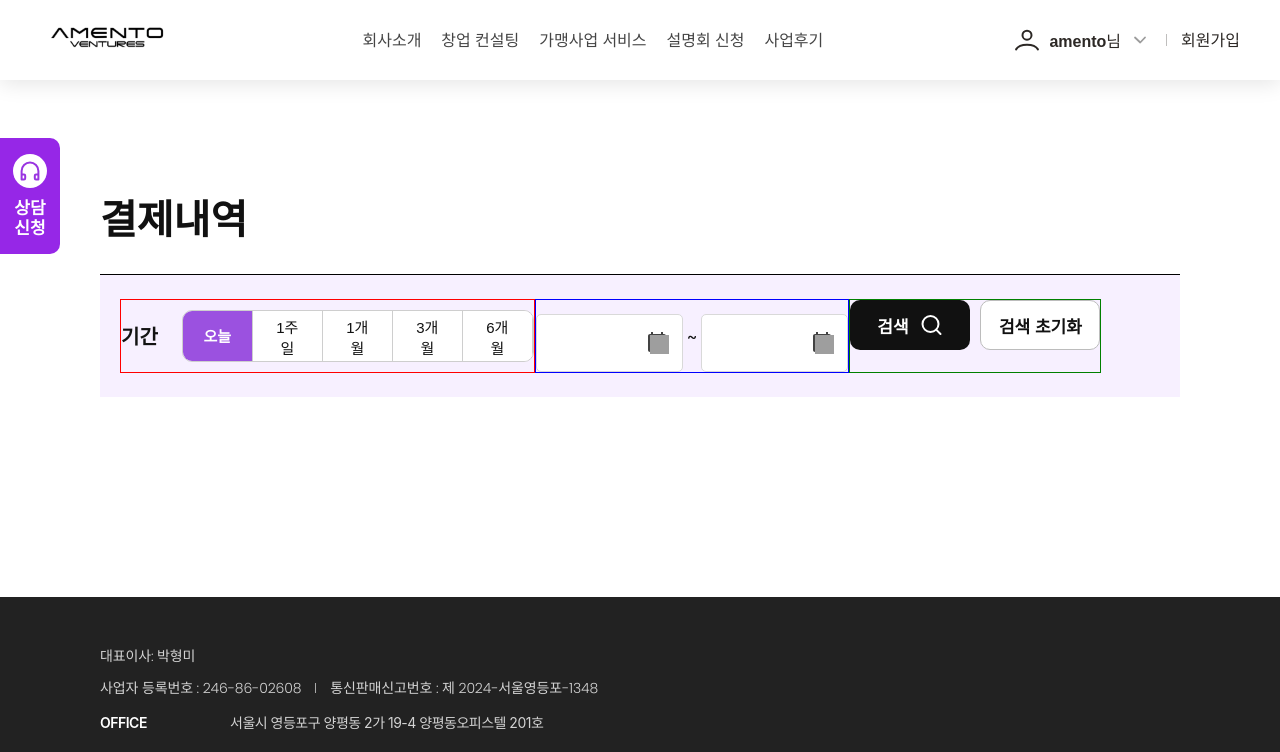
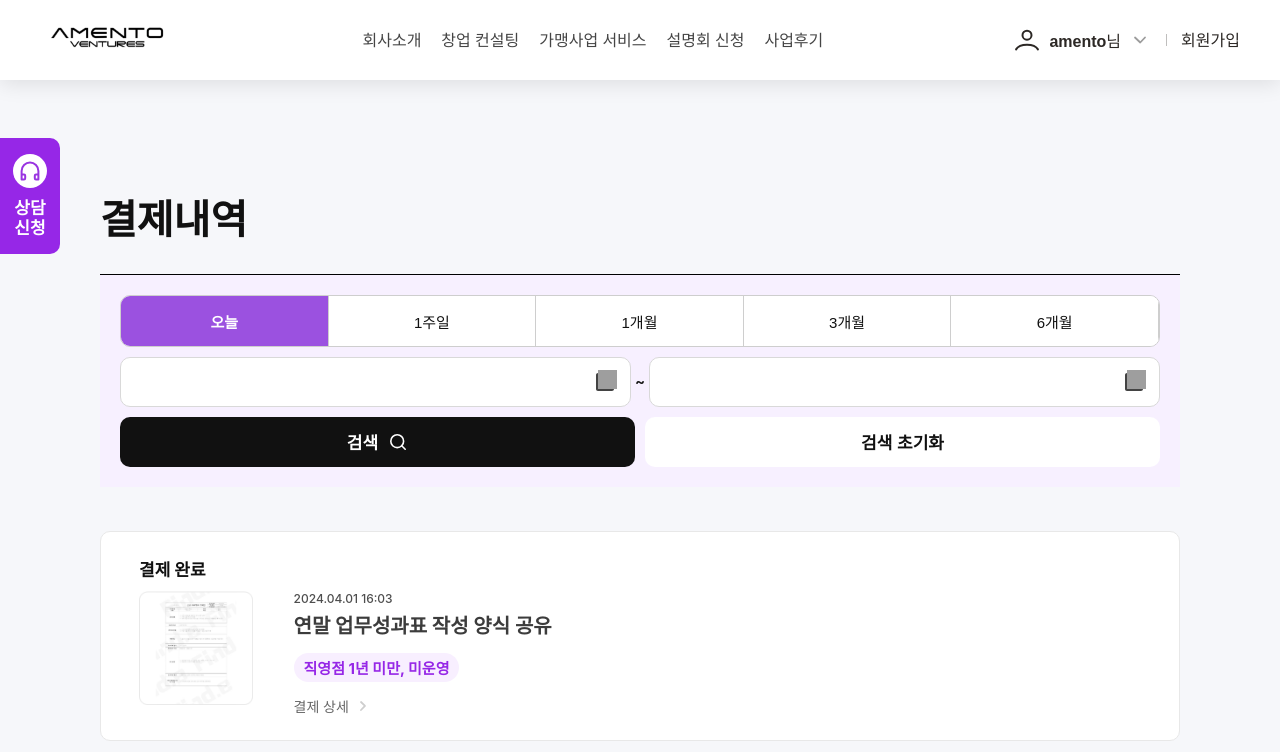
Before and after one commit to kimyeji89/amento, a React (Create React App) app: page /payHistory in a window 1280 px wide. Shown: the top 752 px of the page. Built offline with nearby package versions, Linux system fonts and the light colour scheme; a web font is replaced by a local one.

Commit message:
[ADD] 결제 내역 페이지 퍼블

```diff
--- a/src/components/form/FormDatePicker.jsx
+++ b/src/components/form/FormDatePicker.jsx
@@ -3,11 +3,12 @@ import { css } from "@emotion/react";
 import { ReactComponent as CalendarIcon } from "@svgs/joinDetailPage/calendar.svg";
 import { useState } from "react";
 
-export default function FormDatePicker({ label }) {
+export default function FormDatePicker({ label, isSearchBar }) {
   const [inputValue, setInputValue] = useState("");
 
   const handleChange = (e) => {
-    setInputValue(e.target.value);
+    const value = e.target.value.trim();
+    setInputValue(value);
   };
 
   return (
@@ -17,9 +18,9 @@ export default function FormDatePicker({ label }) {
         type="date"
         value={inputValue}
         onChange={handleChange}
-        css={input_style(inputValue)}
+        css={input_style(inputValue, isSearchBar)}
       />
-      <CalendarIcon css={calendar_icon} />
+      <CalendarIcon css={calendar_icon(isSearchBar)} />
     </div>
   );
 }
@@ -57,27 +58,37 @@ const label_style = css`
   }
 `;
 
-const input_style = (inputValue) => css`
+const input_style = (inputValue, isSearchBar) => css`
   appearance: none;
   -webkit-appearance: none;
   -moz-appearance: none;
   -o-appearance: none;
 
-  padding: 19px 15px;
+  padding: ${isSearchBar ? "15px 14px" : "19px 15px"};
 
   border: 1px solid #d9d9d9;
   background-color: #fff;
   height: 100%;
-  border-radius: 5px;
-  color: #181818;
+  border-radius: ${isSearchBar ? "10px" : "5px"};
+  color: ${isSearchBar ? "#6a6a6a" : "#181818"};
   font-size: 15px;
   font-weight: 400;
   line-height: 17.9px;
   text-align: start;
 
+  @media (max-width: 430px) {
+    font-size: 13px;
+    padding: ${isSearchBar ? "10px 14px" : "13px 14px"};
+  }
+
   @media (max-width: 375px) {
     font-size: 12px;
-    padding: 15px 13px;
+    padding: ${isSearchBar ? "10px 14px" : "15px 13px"};
+  }
+
+  @media (max-width: 350px) {
+    font-size: 11px;
+    padding: ${isSearchBar ? "10px 4px" : "15px 13px"};
   }
 
   &::-webkit-calendar-picker-indicator {
@@ -112,12 +123,22 @@ const input_style = (inputValue) => css`
   }
 `;
 
-const calendar_icon = css`
+const calendar_icon = (isSearchBar) => css`
   position: absolute;
-  bottom: 18px;
+  bottom: ${isSearchBar ? "14px" : "18px"};
   right: 14px;
 
+  @media (max-width: 430px) {
+    width: ${isSearchBar ? "20px" : ""};
+    height: ${isSearchBar ? "20px" : ""};
+    bottom: ${isSearchBar ? "12px" : ""};
+  }
+
   @media (max-width: 375px) {
-    bottom: 13px;
+    bottom: ${isSearchBar ? "12px" : "13px"};
+  }
+
+  @media (max-width: 350px) {
+    right: ${isSearchBar ? "8px" : "14px"};
   }
 `;
--- a/src/components/ui/Header.jsx
+++ b/src/components/ui/Header.jsx
@@ -1,7 +1,7 @@
 /** @jsxImportSource @emotion/react */
 import { css } from "@emotion/react";
 import { Link } from "react-router-dom";
-import { useState, useEffect } from "react";
+import { useState } from "react";
 import useLocationControl from "@hooks/useLocationControl";
 import useIsMobile from "@hooks/useIsMobile";
 import { useHeaderHeight } from "@hooks/useHeaderHeight";
--- /dev/null
+++ b/src/data/payHistoryData.json
@@ -0,0 +1,16 @@
+[
+  {
+    "category": "결제 완료",
+    "product": "연말 업무성과표 작성 양식 공유",
+    "date": "2024.04.01 16:03",
+    "des": "직영점 1년 미만, 미운영",
+    "img": "/assets/images/payHistoryDetailPage/payProduct.png"
+  },
+  {
+    "category": "결제 취소",
+    "product": "연말 업무성과표 작성 양식 공유",
+    "date": "2024.04.01 15:00",
+    "des": "직영점 1년 미만",
+    "img": "/assets/images/payHistoryDetailPage/payProduct.png"
+  }
+]
--- a/src/pages/PayHistoryDetailPage/PayHistoryDetailPage.jsx
+++ b/src/pages/PayHistoryDetailPage/PayHistoryDetailPage.jsx
@@ -12,7 +12,7 @@ export default function PayHistoryDetailPage() {
     padding: ${headerHeight + 160}px 210px;
     background: #f6f7fa;
 
-    @media (max-width: 1280px) {
+    @media (max-width: 1480px) {
       padding: ${headerHeight + 120}px 100px;
     }
 
@@ -20,8 +20,8 @@ export default function PayHistoryDetailPage() {
       padding: ${headerHeight + 120}px 65px;
     }
 
-    @media (max-width: 430px) {
-      padding: ${headerHeight + 120}px 20px;
+    @media (max-width: 768px) {
+      padding: ${headerHeight + 34}px 20px;
     }
   `;
 
--- /dev/null
+++ b/src/pages/PayHistoryPage/LoadMoreBtn.jsx
@@ -0,0 +1,30 @@
+/** @jsxImportSource @emotion/react */
+import { css } from "@emotion/react";
+import { ReactComponent as DownIcon } from "@svgs/payHistoryPage/arrowDown.svg";
+
+export default function LoadMoreBtn() {
+  return (
+    <div css={container}>
+      <div>이전내역 더보기</div>
+      <DownIcon />
+    </div>
+  );
+}
+
+const container = css`
+  display: flex;
+  justify-content: center;
+  align-items: center;
+  flex-direction: row !important;
+  width: 100%;
+  height: 60px;
+  flex-direction: column;
+  align-items: center;
+  gap: 10px;
+  cursor: pointer;
+
+  border-radius: 10px;
+  border: 1px solid #cecece;
+  background: #fff;
+  box-shadow: 0px 6px 20px 0px rgba(235, 235, 235, 0.7);
+`;
--- a/src/pages/PayHistoryPage/PayHistoryPage.jsx
+++ b/src/pages/PayHistoryPage/PayHistoryPage.jsx
@@ -3,14 +3,22 @@ import { css } from "@emotion/react";
 import { useHeaderHeight } from "@hooks/useHeaderHeight";
 import TablePageTitle from "@components/table/TablePageTitle";
 import SearchBar from "./SearchBar";
+import PayItem from "./PayItem";
+import LoadMoreBtn from "./LoadMoreBtn";
+import payHistoryData from "@data/payHistoryData";
 
 export default function PayHistoryPage() {
   const { headerHeight } = useHeaderHeight();
 
   const page_wrap = css`
     padding: ${headerHeight + 160}px 210px;
+    background: #f6f7fa;
 
-    @media (max-width: 1280px) {
+    @media (max-width: 1680px) {
+      padding: ${headerHeight + 120}px 100px;
+    }
+
+    @media (max-width: 1480px) {
       padding: ${headerHeight + 120}px 100px;
     }
 
@@ -18,14 +26,42 @@ export default function PayHistoryPage() {
       padding: ${headerHeight + 120}px 65px;
     }
 
-    @media (max-width: 430px) {
-      padding: ${headerHeight + 120}px 20px;
+    @media (max-width: 768px) {
+      padding: ${headerHeight + 34}px 20px;
     }
   `;
+
   return (
     <div css={page_wrap}>
       <TablePageTitle title="결제내역" />
       <SearchBar />
+
+      <div css={item_wrap}>
+        {payHistoryData.map((item, index) => (
+          <PayItem
+            key={index}
+            category={item.category}
+            product={item.product}
+            date={item.date}
+            des={item.des}
+            img={item.img}
+          />
+        ))}
+      </div>
+
+      <LoadMoreBtn />
     </div>
   );
 }
+
+const item_wrap = css`
+  display: flex;
+  flex-direction: column;
+  gap: 20px;
+  padding: 44px 0 34px 0;
+
+  @media (max-width: 768px) {
+    gap: 20px;
+    padding: 34px 0;
+  }
+`;
--- /dev/null
+++ b/src/pages/PayHistoryPage/PayItem.jsx
@@ -0,0 +1,165 @@
+/** @jsxImportSource @emotion/react */
+import { css } from "@emotion/react";
+import { ReactComponent as ArrowRightIcon } from "@svgs/payHistoryPage/arrowRight.svg";
+import { Link } from "react-router-dom";
+
+export default function PayItem({ category, img, date, product, des }) {
+  return (
+    <div css={box}>
+      <div css={cate}>{category}</div>
+      <div css={content_wrap}>
+        <img src={img} alt="payProduct" css={preview_img} />
+        <div css={container}>
+          <p css={date_p}>{date}</p>
+          <p css={product_p}>{product}</p>
+          <p css={des_p}>{des}</p>
+          <div css={count_pay}>
+            <Link to="/payHistoryDetail">
+              <p css={count}>결제 상세</p>
+              <ArrowRightIcon />
+            </Link>
+          </div>
+        </div>
+      </div>
+    </div>
+  );
+}
+
+const box = css`
+  display: flex;
+  padding: 24px 38px;
+  flex-direction: column;
+  align-items: flex-start;
+  gap: 10px;
+
+  border-radius: 10px;
+  border: 1px solid var(--stroke, #e8e8e8);
+  background: #fff;
+
+  @media (max-width: 768px) {
+    padding: 20px;
+  }
+`;
+
+const cate = css`
+  overflow: hidden;
+  color: #111;
+  font-size: 17px;
+  font-weight: 700;
+  line-height: normal;
+
+  @media (max-width: 430px) {
+    font-size: 15px;
+  }
+`;
+
+const content_wrap = css`
+  display: flex;
+  flex-direction: row;
+  gap: 41px;
+  width: 100%;
+
+  @media (max-width: 768px) {
+    gap: 10px;
+  }
+`;
+
+const preview_img = css`
+  width: 124px;
+  height: 114px;
+
+  @media (max-width: 500px) {
+    width: 80px;
+    height: 80px;
+  }
+`;
+
+const container = css`
+  width: 100%;
+  flex-grow: 1;
+
+  a {
+    display: flex;
+    flex-direction: row;
+    align-items: center;
+    gap: 6px;
+    padding: 14px 0 0 0;
+    text-decoration: none;
+
+    @media (max-width: 500px) {
+      justify-content: end;
+    }
+  }
+`;
+
+const date_p = css`
+  padding: 0 0 4px 0;
+  overflow: hidden;
+  color: #4e4e4e;
+  font-size: 12px;
+  font-weight: 500;
+  line-height: normal;
+`;
+
+const product_p = css`
+  padding: 0 0 14px 0;
+  color: #3c3c3c;
+  font-size: 20px;
+  font-weight: 700;
+  line-height: normal;
+
+  @media (max-width: 500px) {
+    font-size: 16px;
+  }
+`;
+
+const des_p = css`
+  display: inline-flex;
+  padding: 4px 10px;
+
+  border-radius: 80px;
+  background: #f8efff;
+
+  color: var(--primary, #9627e7);
+
+  font-size: 15px;
+  font-style: normal;
+  font-weight: 700;
+  line-height: normal;
+
+  @media (max-width: 500px) {
+    font-size: 13px;
+  }
+`;
+
+const count_pay = css`
+  @media (max-width: 768px) {
+    flex-direction: row;
+    justify-content: space-between;
+    align-items: center;
+  }
+
+  @media (max-width: 500px) {
+    width: 100%;
+    justify-content: end;
+    align-items: center;
+  }
+`;
+
+const count = css`
+  color: #666;
+  font-size: 14px;
+  font-style: normal;
+  font-weight: 500;
+  line-height: normal;
+
+  @media (max-width: 768px) {
+    flex-direction: row;
+    justify-content: space-between;
+    align-items: center;
+  }
+
+  @media (max-width: 500px) {
+    font-size: 12px;
+  }
+`;
--- a/src/pages/PayHistoryPage/SearchBar.jsx
+++ b/src/pages/PayHistoryPage/SearchBar.jsx
@@ -25,11 +25,14 @@ export default function SearchBar() {
           ))}
         </div>
       </div>
+      <div css={vertical_line}></div>
+
       <div css={calendar}>
-        <FormDatePicker />
+        <FormDatePicker isSearchBar />
         <span>~</span>
-        <FormDatePicker />
+        <FormDatePicker isSearchBar />
       </div>
+
       <div css={button_wrap}>
         <button css={search_btn}>
           <div>검색</div>
@@ -43,11 +46,31 @@ export default function SearchBar() {
 
 const search_wrap = css`
   display: flex;
+  justify-content: space-between;
+  align-items: center;
 
   margin: 34px 0 0 0;
-  padding: 24px 20px;
+  padding: 24px 58.5px;
   border-top: 1px solid #000;
   background: #f7f0ff;
+
+  @media (max-width: 1680px) {
+    padding: 20px 20px;
+  }
+
+  @media (max-width: 1280px) {
+    flex-direction: column;
+    gap: 10px;
+    padding: 20px 20px;
+  }
+
+  @media (max-width: 1024px) {
+    padding: 10px 10px;
+  }
+
+  @media (max-width: 375px) {
+    padding: 10px 10px;
+  }
 `;
 
 const period = css`
@@ -56,13 +79,28 @@ const period = css`
   justify-content: center;
   align-items: center;
   gap: 24px;
-  border: 1px solid red;
 
   span {
     color: #131313;
     font-size: 20px;
     font-weight: 600;
     line-height: normal;
+  }
+
+  @media (max-width: 1440px) {
+    gap: 18px;
+    padding: 0 16px 0 0;
+    span {
+      font-size: 18px;
+    }
+  }
+
+  @media (max-width: 1280px) {
+    padding: 0;
+    width: 100%;
+    span {
+      display: none;
+    }
   }
 `;
 
@@ -75,7 +113,6 @@ const btn_group = css`
 
   button {
     flex: 1;
-    padding: 5px 17px;
     width: 70px;
     height: 50px;
     border: none;
@@ -108,6 +145,29 @@ const btn_group = css`
   &. .button:last-child {
     border-right: none;
   }
+
+  @media (max-width: 1280px) {
+    width: 100%;
+  }
+
+  @media (max-width: 430px) {
+    button {
+      width: 63px;
+      height: 40px;
+      font-size: 13px;
+    }
+  }
+`;
+
+const vertical_line = css`
+  width: 1px;
+  height: 28px;
+  margin: 0 20px;
+  background: #cecece;
+
+  @media (max-width: 1440px) {
+    display: none;
+  }
 `;
 
 const calendar = css`
@@ -116,51 +176,82 @@ const calendar = css`
   justify-content: center;
   align-items: center;
   gap: 4px;
-  border: 1px solid blue;
+  flex-grow: 1;
+  max-height: 50px;
+
+  color: #131313;
+  font-size: 15px;
+  font-weight: 600;
+  line-height: normal;
+
+  div {
+    gap: 0;
+  }
+
+  @media (max-width: 1280px) {
+    width: 100%;
+  }
 `;
 
 const button_wrap = css`
   display: flex;
   flex-direction: row;
   gap: 10px;
-  border: 1px solid green;
-`;
+  padding: 0 0 0 24px;
 
-const search_btn = css`
+  button {
     display: flex;
     flex-direction: row;
     width: 120px;
     height: 50px;
-  //   padding: 20px 34px;
     justify-content: center;
     align-items: center;
     gap: 10px;
 
     border-radius: 10px;
-  background: #111;
 
-  color: #fff;
     font-size: 17px;
     font-weight: 700;
     line-height: normal;
+  }
+
+  @media (max-width: 1680px) {
+    button {
+      width: 100px;
+    }
+  }
+
+  @media (max-width: 1280px) {
+    width: 100%;
+    padding: 0px;
+    button {
+      width: 100%;
+    }
+  }
+
+  @media (max-width: 430px) {
+    button {
+      width: 100%;
+      height: 40px;
+      gap: 5px;
+      font-size: 15px;
+    }
+  }
+`;
+
+const search_btn = css`
+  background: #111;
+  color: #fff;
+
+  @media (max-width: 1280px) {
+    svg {
+      width: 20px;
+      height: 20px;
+    }
+  }
 `;
 
 const reset_btn = css`
-  display: flex;
-  width: 120px;
-  height: 50px;
-  //   padding: 20px 34px;
-  justify-content: center;
-  align-items: center;
-  gap: 10px;
-
-  border-radius: 10px;
-  border: 1px solid #bcbcbc;
   background: #fff;
-
   color: #111;
-  font-size: 17px;
-  font-style: normal;
-  font-weight: 700;
-  line-height: normal;
 `;
```
Also changed, not shown: src/images/payHistoryPage/arrowDown.svg (added), src/images/payHistoryPage/arrowRight.svg (added). Lines whose indentation alone changed are shown as unchanged.
